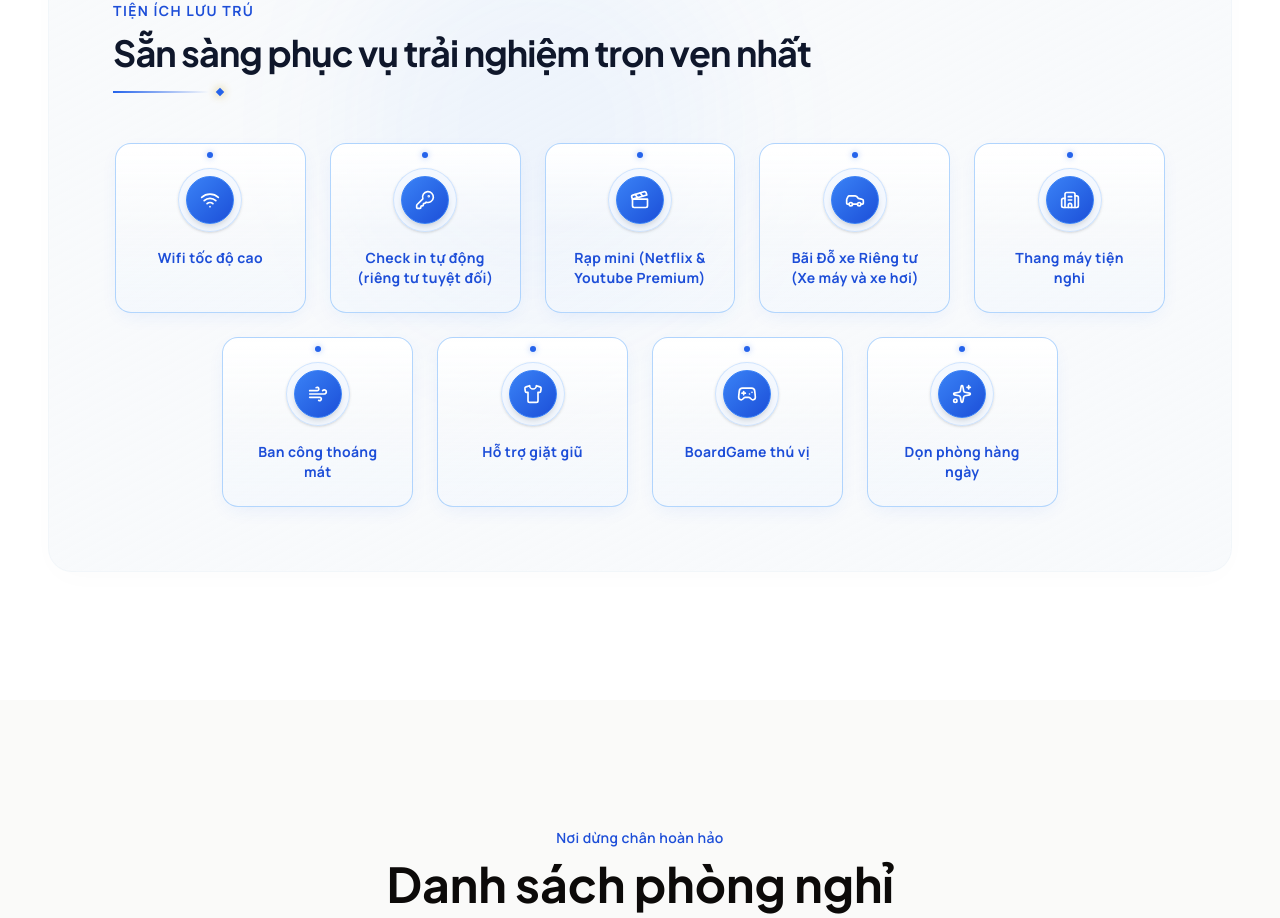
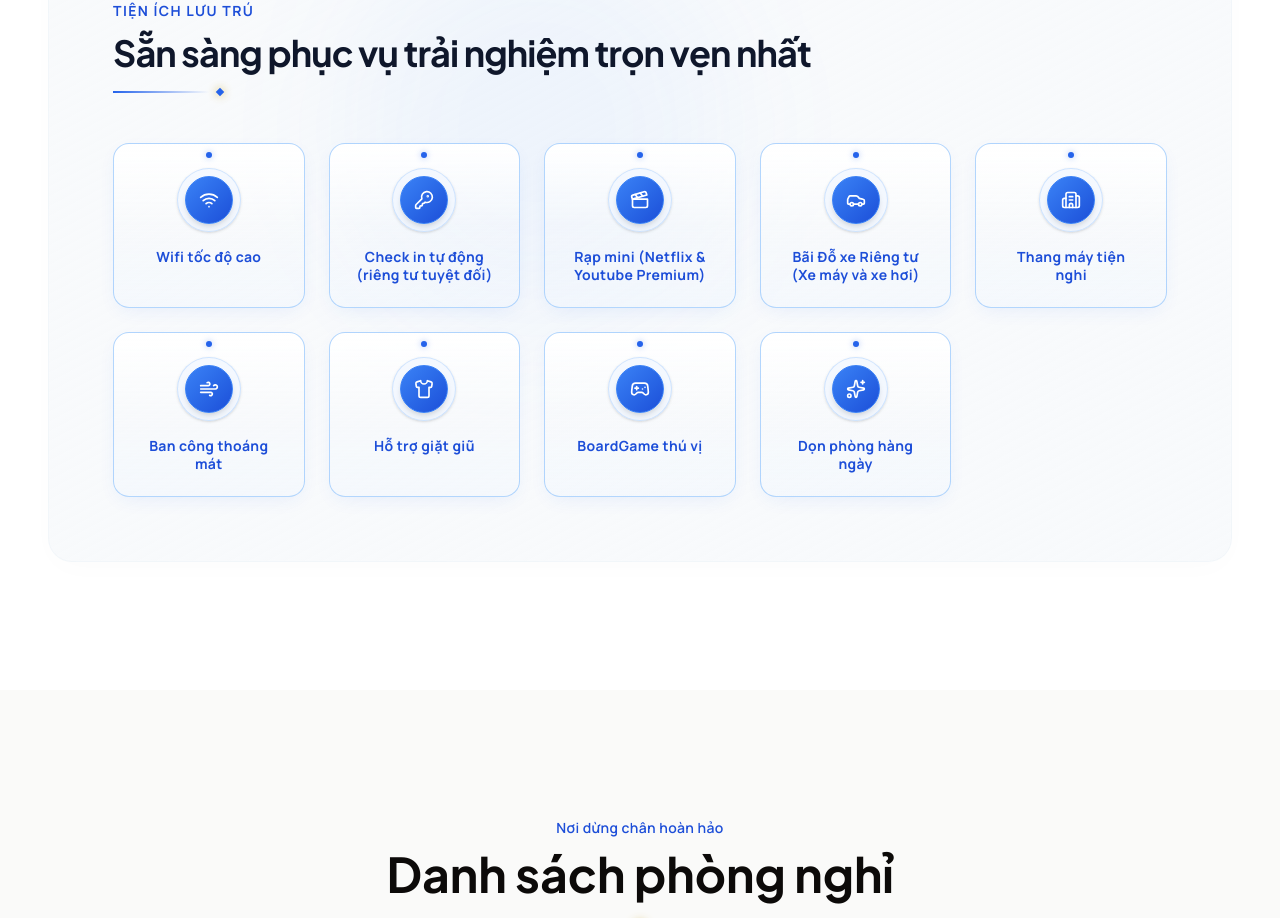
Before and after one commit to nguyenhoanthao612/homedate, a Next.js app: page / in a window 1280 px wide. Shown: the part 2190-3108 px from the top of the page. Built offline with nearby package versions, Linux system fonts and the light colour scheme.

Commit message:
tien ich

```diff
--- a/components/About.tsx
+++ b/components/About.tsx
@@ -258,7 +258,7 @@ export default function About() {
             </div>
           </div>
 
-          <div className="flex flex-wrap justify-center gap-4 md:gap-6 relative z-10">
+          <div className="grid grid-cols-3 sm:grid-cols-3 lg:grid-cols-5 gap-2.5 sm:gap-4 md:gap-6 relative z-10">
             {homedateData.about.amenities.map((item, idx) => {
               const IconComp = getIcon(item.icon);
               return (
@@ -268,33 +268,33 @@ export default function About() {
                   whileInView={{ opacity: 1, y: 0 }}
                   viewport={{ once: true }}
                   transition={{ duration: 0.8, delay: idx * 0.08, ease: [0.16, 1, 0.3, 1] }}
-                  className="flex flex-col items-center text-center p-5 md:p-6 bg-gradient-to-b from-white via-slate-50/30 to-gold-50/40 border border-gold-300/70 shadow-[0_6px_20px_-6px_rgba(37,99,235,0.1)] rounded-2xl relative overflow-hidden w-[calc(50%-0.5rem)] sm:w-[calc(33.333%-1rem)] lg:w-[calc(20%-1.25rem)] min-w-[150px] sm:min-w-[180px] max-w-[240px] cursor-default"
+                  className="flex flex-col items-center text-center p-2.5 sm:p-5 md:p-6 bg-gradient-to-b from-white via-slate-50/30 to-gold-50/40 border border-gold-300/70 shadow-[0_6px_20px_-6px_rgba(37,99,235,0.1)] rounded-xl sm:rounded-2xl relative overflow-hidden w-full cursor-default"
                 >
                   {/* Tiny decorative luxury rivet at top */}
-                  <div className="absolute top-2 left-1/2 -translate-x-1/2 flex items-center justify-center">
+                  <div className="absolute top-1.5 sm:top-2 left-1/2 -translate-x-1/2 flex items-center justify-center">
                     <span className="w-1.5 h-1.5 rounded-full bg-gold-500 shadow-[0_0_6px_rgba(37,99,235,0.4)]" />
                   </div>
 
-                  <div className="relative mb-4 flex items-center justify-center">
+                  <div className="relative mb-2 sm:mb-4 flex items-center justify-center mt-1 sm:mt-0">
                     {/* Double Outer Rings for Realistic Craftsmanship */}
-                    <div className="w-16 h-16 rounded-full border border-gold-200/70 flex items-center justify-center bg-gold-50/60 relative shadow-sm">
+                    <div className="w-11 h-11 sm:w-16 sm:h-16 rounded-full border border-gold-200/70 flex items-center justify-center bg-gold-50/60 relative shadow-sm">
                       {/* Inner gold plate wrapper */}
-                      <div className="w-12 h-12 rounded-full bg-gradient-to-br from-gold-400 to-gold-600 text-white border border-gold-400 flex items-center justify-center shadow-md overflow-hidden">
+                      <div className="w-8 h-8 sm:w-12 sm:h-12 rounded-full bg-gradient-to-br from-gold-400 to-gold-600 text-white border border-gold-400 flex items-center justify-center shadow-md overflow-hidden">
                         {item.icon.startsWith('http') || item.icon.startsWith('/') || item.icon.includes('.') ? (
                           // eslint-disable-next-line @next/next/no-img-element
                           <img
                             src={item.icon}
                             alt={item.label}
-                            className="w-6 h-6 object-contain transition-all duration-300"
+                            className="w-4 h-4 sm:w-6 sm:h-6 object-contain transition-all duration-300"
                           />
                         ) : (
-                          <IconComp className="w-5 h-5" />
+                          <IconComp className="w-4 h-4 sm:w-5 sm:h-5" />
                         )}
                       </div>
                     </div>
                   </div>
 
-                  <span className="text-xs md:text-sm font-bold tracking-wide text-gold-600 relative z-10">
+                  <span className="text-[11px] sm:text-xs md:text-sm font-bold tracking-tight sm:tracking-wide text-gold-600 relative z-10 leading-tight">
                     {item.label}
                   </span>
                 </motion.div>
```
